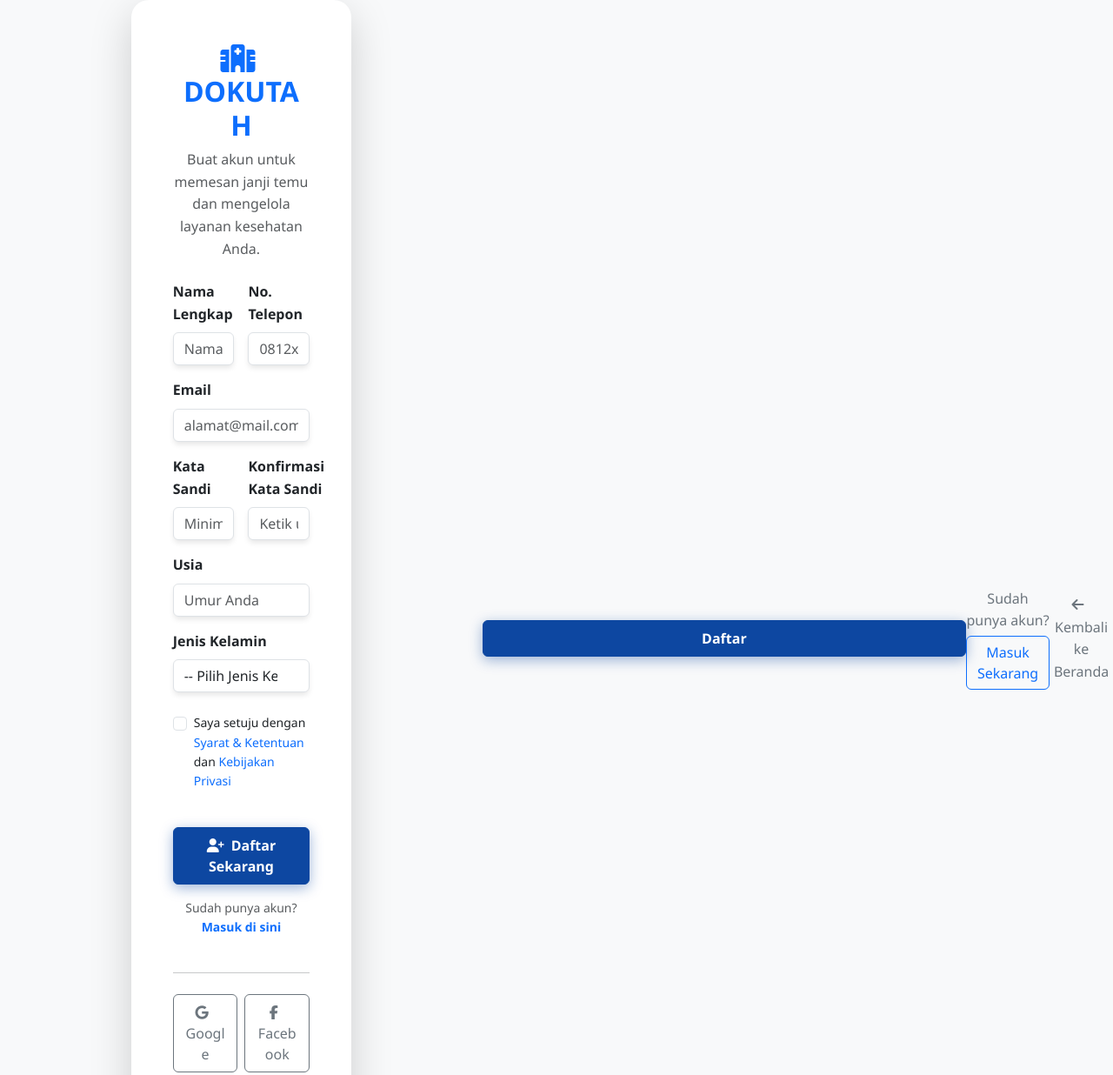
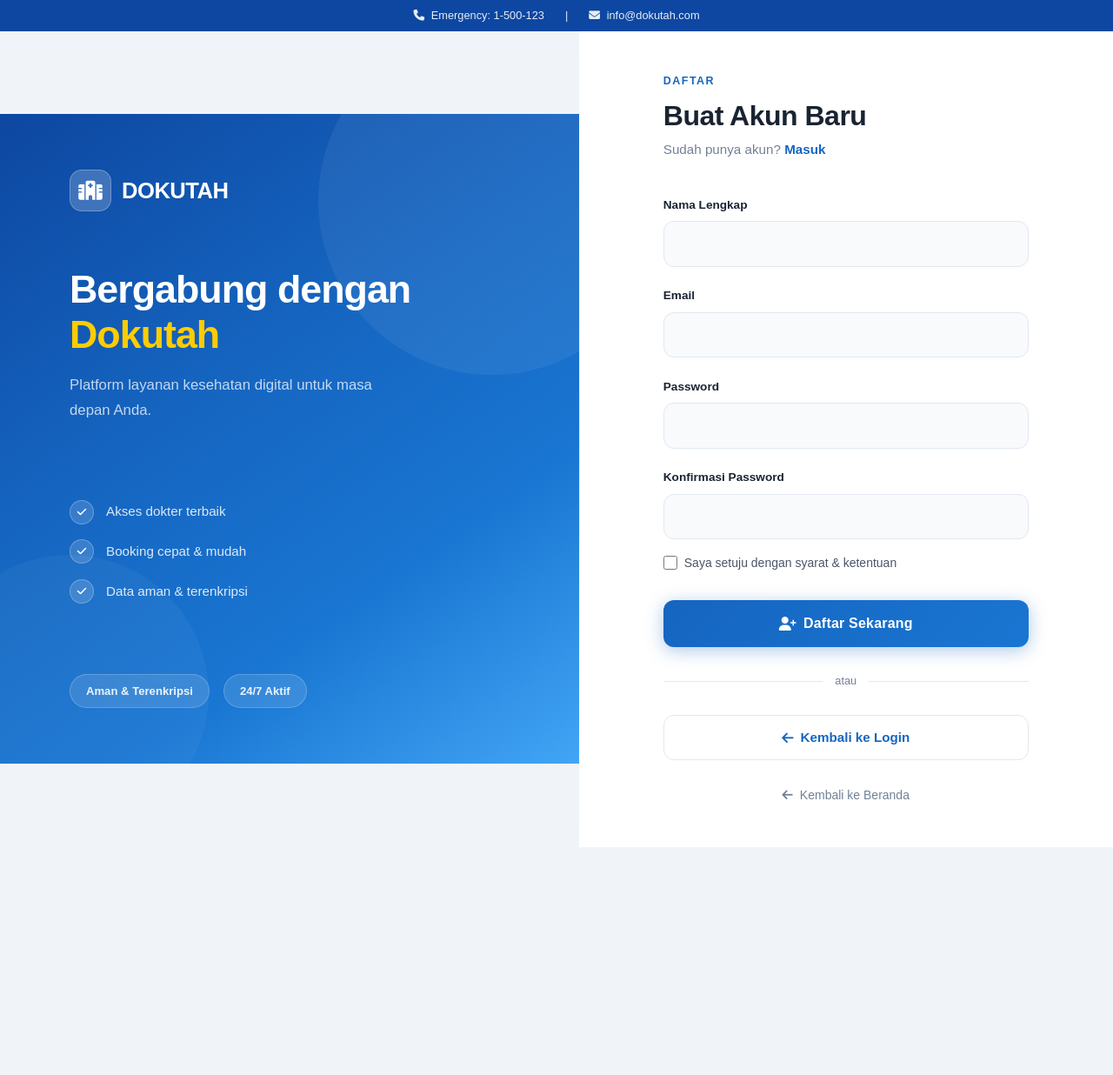
Before and after one commit to hanseliahp/ACLEC-Dokutah, a website: page public/register.html in a window 1280 px wide. Shown: the top 1236 px of the page at 87% size. After the commit the page ends 974 px from the top, so only its background shows below. Drawn offline with nearby package versions, Linux system fonts and the light colour scheme.

Commit message:
register dan styele modifikasi

```diff
--- a/public/register.html
+++ b/public/register.html
@@ -3,146 +3,138 @@
 <head>
     <meta charset="UTF-8">
     <meta name="viewport" content="width=device-width, initial-scale=1.0">
-    <title>Daftar - Dokutah</title>
+    <title>Daftar — Dokutah</title>
+
+    <!-- Bootstrap & Icons -->
     <link href="https://cdn.jsdelivr.net/npm/bootstrap@5.3.0/dist/css/bootstrap.min.css" rel="stylesheet">
-    <link rel="stylesheet" href="https://cdnjs.cloudflare.com/ajax/libs/font-awesome/6.4.0/css/all.min.css">
     <link rel="stylesheet" href="https://cdnjs.cloudflare.com/ajax/libs/font-awesome/6.5.1/css/all.min.css">
+
+    <!-- CSS -->
     <link rel="stylesheet" href="style.css">
 </head>
-<body class="d-flex align-items-center min-vh-100 bg-light">
-    <div class="container">
-        <div class="row justify-content-center">
-            <div class="col-md-7 col-lg-6">
-                <div class="card p-5 shadow-lg border-0">
-                    <div class="text-center mb-4">
-                        <a href="index.html" class="text-decoration-none">
-                            <h2 class="fw-bold text-primary mb-0"><i class="fas fa-hospital me-2"></i>DOKUTAH</h2>
-                        </a>
-                        <p class="text-muted mb-0 mt-2">Buat akun untuk memesan janji temu dan mengelola layanan kesehatan Anda.</p>
-                    </div>
 
-                    <form id="registerForm">
-                        <div class="row g-3">
-                            <div class="col-md-6">
-                                <label for="registerName" class="form-label fw-bold">Nama Lengkap</label>
-                                <input type="text" class="form-control" id="registerName" placeholder="Nama Anda" required>
-                            </div>
-                            <div class="col-md-6">
-                                <label for="registerPhone" class="form-label fw-bold">No. Telepon</label>
-                                <input type="tel" class="form-control" id="registerPhone" placeholder="0812xxxxxxx" required>
-                            </div>
-                        </div>
+<body class="login-page register-page">
 
-                        <div class="mb-3 mt-3">
-                            <label for="registerEmail" class="form-label fw-bold">Email</label>
-                            <input type="email" class="form-control" id="registerEmail" placeholder="alamat@mail.com" required>
-                        </div>
+    <!-- TOP BAR -->
+    <div class="login-emergency-bar">
+        <span><i class="fas fa-phone me-1"></i> Emergency: 1-500-123</span>
+        <span>|</span>
+        <span><i class="fas fa-envelope me-1"></i> info@dokutah.com</span>
+    </div>
 
-                        <div class="row g-3">
-                            <div class="col-md-6">
-                                <label for="registerPassword" class="form-label fw-bold">Kata Sandi</label>
-                                <input type="password" class="form-control" id="registerPassword" placeholder="Minimal 8 karakter" required>
-                            </div>
-                            <div class="col-md-6">
-                                <label for="registerConfirm" class="form-label fw-bold">Konfirmasi Kata Sandi</label>
-                                <input type="password" class="form-control" id="registerConfirm" placeholder="Ketik ulang kata sandi" required>
-                            </div>
-                        </div>
+    <!-- LEFT PANEL -->
+    <div class="login-left-panel">
 
-                        <div class="mb-3 mt-3">
-                            <label for="registerAge" class="form-label fw-bold">Usia</label>
-                            <input type="number" class="form-control" id="registerAge" placeholder="Umur Anda" required>
-                        </div>
+        <div class="login-brand">
+            <div class="login-brand-icon">
+                <i class="fas fa-hospital-alt"></i>
+            </div>
+            <span class="login-brand-text">DOKUTAH</span>
+        </div>
 
-                        <div class="mb-3">
-                            <label for="registerGender" class="form-label fw-bold">Jenis Kelamin</label>
-                            <select class="form-select" id="registerGender" required>
-                                <option selected disabled>-- Pilih Jenis Kelamin --</option>
-                                <option value="male">Laki-laki</option>
-                                <option value="female">Perempuan</option>
-                            </select>
-                        </div>
+        <div class="login-headline">
+            <h1>Bergabung dengan<br><span>Dokutah</span></h1>
+            <p>Platform layanan kesehatan digital untuk masa depan Anda.</p>
+        </div>
 
-                        <div class="form-check mb-3 mt-4">
-                            <input class="form-check-input" type="checkbox" id="agreeTerms" required>
-                            <label class="form-check-label small" for="agreeTerms">
-                                Saya setuju dengan <a href="#" class="text-decoration-none">Syarat & Ketentuan</a> dan <a href="#" class="text-decoration-none">Kebijakan Privasi</a>
-                            </label>
-                        </div>
+        <ul class="login-feature-list">
+            <li><div class="lf-check"><i class="fas fa-check"></i></div>Akses dokter terbaik</li>
+            <li><div class="lf-check"><i class="fas fa-check"></i></div>Booking cepat & mudah</li>
+            <li><div class="lf-check"><i class="fas fa-check"></i></div>Data aman & terenkripsi</li>
+        </ul>
 
-                        <button type="submit" class="btn btn-primary w-100 fw-bold py-2 mt-4">
-                            <i class="fas fa-user-plus me-2"></i>Daftar Sekarang
-                        </button>
+        <div class="login-trust-badges">
+            <div class="login-badge-pill">Aman & Terenkripsi</div>
+            <div class="login-badge-pill">24/7 Aktif</div>
+        </div>
 
-                        <p class="text-center text-muted small mt-3">
-                            Sudah punya akun? <a href="login.html" class="text-decoration-none fw-bold">Masuk di sini</a>
-                        </p>
-                    </form>
+    </div>
 
-                    <hr class="my-4">
+    <!-- RIGHT PANEL -->
+    <div class="login-right-panel">
 
-                    <div class="row g-2">
-                        <div class="col-6">
-                            <button class="btn btn-outline-secondary w-100 py-2">
-                                <i class="fab fa-google me-2"></i>Google
-                            </button>
-                        </div>
-                        <div class="col-6">
-                            <button class="btn btn-outline-secondary w-100 py-2">
-                                <i class="fab fa-facebook-f me-2"></i>Facebook
-                            </button>
-                        </div>
-                    </div>
+        <div class="login-box register-box">
+
+            <div class="login-header">
+                <div class="login-eyebrow">Daftar</div>
+                <h2>Buat Akun Baru</h2>
+                <p>Sudah punya akun?
+                    <a href="login.html" class="register-link">Masuk</a>
+                </p>
+            </div>
+
+            <form id="registerForm">
+
+                <div class="login-form-group">
+                    <label class="login-label">Nama Lengkap</label>
+                    <input type="text" class="login-input" id="registerName" required>
                 </div>
 
-                <div class="alert alert-info mt-4 small" role="alert">
-                    <i class="fas fa-info-circle me-2"></i>
-                    <strong>Keamanan Data:</strong> Kami menggunakan enkripsi tingkat bank untuk melindungi informasi pribadi Anda.
+                <div class="login-form-group">
+                    <label class="login-label">Email</label>
+                    <input type="email" class="login-input" id="registerEmail" required>
                 </div>
-            </div>
+
+                <div class="login-form-group">
+                    <label class="login-label">Password</label>
+                    <input type="password" class="login-input" id="registerPassword" required>
+                </div>
+
+                <div class="login-form-group">
+                    <label class="login-label">Konfirmasi Password</label>
+                    <input type="password" class="login-input" id="registerConfirm" required>
+                </div>
+
+                <div class="login-options">
+                    <label class="login-check">
+                        <input type="checkbox" required>
+                        <span>Saya setuju dengan syarat & ketentuan</span>
+                    </label>
+                </div>
+
+                <button type="submit" class="login-btn-submit">
+                    <i class="fas fa-user-plus"></i>
+                    Daftar Sekarang
+                </button>
+
+            </form>
+
+            <div class="login-divider"><span>atau</span></div>
+
+            <a href="login.html" class="login-btn-register">
+                <i class="fas fa-arrow-left"></i>
+                Kembali ke Login
+            </a>
+
+            <a href="index.html" class="login-back-link">
+                <i class="fas fa-arrow-left"></i>
+                Kembali ke Beranda
+            </a>
+
         </div>
     </div>
 
-    <script src="https://cdn.jsdelivr.net/npm/bootstrap@5.3.0/dist/js/bootstrap.bundle.min.js"></script>
-    <script>
-        document.getElementById('registerForm').addEventListener('submit', function(e) {
-            e.preventDefault();
+<script>
+document.getElementById('registerForm').addEventListener('submit', function(e) {
+    e.preventDefault();
 
-            const password = document.getElementById('registerPassword').value;
-            const confirm = document.getElementById('registerConfirm').value;
+    const password = document.getElementById('registerPassword').value;
+    const confirm = document.getElementById('registerConfirm').value;
 
-            if (password !== confirm) {
-                alert('Kata sandi tidak cocok!');
-                return;
-            }
+    if (password !== confirm) {
+        alert('Password tidak cocok!');
+        return;
+    }
 
-            if (password.length < 8) {
-                alert('Kata sandi minimal 8 karakter!');
-                return;
-            }
+    if (password.length < 8) {
+        alert('Minimal 8 karakter!');
+        return;
+    }
 
-            alert('Pendaftaran berhasil! Silakan login dengan akun Anda.');
-            window.location.href = 'login.html';
-        });
-    </script>
+    alert('Registrasi berhasil!');
+    window.location.href = 'login.html';
+});
+</script>
+
 </body>
 </html>
-                        <button type="submit" class="btn btn-primary w-100 py-2 mt-4">Daftar</button>
-                    </form>
-
-                    <div class="text-center mt-4">
-                        <p class="mb-1 text-secondary">Sudah punya akun?</p>
-                        <a href="login.html" class="btn btn-outline-primary w-100">Masuk Sekarang</a>
-                    </div>
-
-                    <div class="text-center mt-4">
-                        <a href="index.html" class="text-decoration-none text-secondary"><i class="fas fa-arrow-left me-2"></i>Kembali ke Beranda</a>
-                    </div>
-                </div>
-            </div>
-        </div>
-    </div>
-
-    <script src="https://cdn.jsdelivr.net/npm/bootstrap@5.3.0/dist/js/bootstrap.bundle.min.js"></script>
-</body>
-</html>
--- a/public/style.css
+++ b/public/style.css
@@ -900,3 +900,115 @@ body { font-family: 'Segoe UI', Tahoma, Geneva, Verdana, sans-serif; }
     .login-left-panel { display: none; }
     .login-right-panel { width: 100%; padding: 2rem 1.5rem; }
 }
+
+.register-page {
+    font-family: 'Plus Jakarta Sans', sans-serif;
+    background: #f0f4f8;
+    min-height: 100vh;
+    display: flex;
+    align-items: center;
+}
+
+/* Card */
+.register-card {
+    border-radius: 20px;
+    padding: 2.5rem;
+    border: none;
+    box-shadow: 0 15px 50px rgba(0,0,0,0.12);
+    background: white;
+}
+
+/* Title */
+.register-title {
+    font-weight: 800;
+    color: #1a2332;
+}
+
+.register-subtitle {
+    color: #718096;
+    font-size: 0.95rem;
+}
+
+/* Input */
+.register-input {
+    border-radius: 12px;
+    padding: 12px 14px;
+    border: 1.5px solid #e2e8f0;
+    background: #f8fafc;
+    transition: all 0.25s ease;
+}
+
+.register-input:focus {
+    border-color: #1565c0;
+    background: white;
+    box-shadow: 0 0 0 4px rgba(21,101,192,0.1);
+}
+
+/* Label */
+.register-label {
+    font-weight: 600;
+    font-size: 0.85rem;
+    color: #1a2332;
+}
+
+/* Button */
+.register-btn {
+    border-radius: 12px;
+    font-weight: 700;
+    padding: 12px;
+    background: linear-gradient(135deg, #1565c0, #1976d2);
+    border: none;
+    color: white;
+    transition: all 0.3s ease;
+}
+
+.register-btn:hover {
+    transform: translateY(-2px);
+    box-shadow: 0 8px 25px rgba(21,101,192,0.4);
+}
+
+/* Divider */
+.register-divider {
+    text-align: center;
+    margin: 1.8rem 0;
+    color: #718096;
+    font-size: 0.85rem;
+}
+
+/* Social */
+.register-social button {
+    border-radius: 10px;
+    padding: 10px;
+    font-weight: 600;
+}
+
+/* Link */
+.register-link {
+    color: #1565c0;
+    font-weight: 600;
+    text-decoration: none;
+}
+
+.register-link:hover {
+    color: #0d47a1;
+}
+
+.register-box {
+    max-width: 420px;
+}
+
+/* biar beda dikit tapi tetap konsisten */
+.register-page .login-headline h1 span {
+    color: #ffcc00;
+}
+
+/* link register */
+.register-link {
+    color: #1565c0;
+    font-weight: 600;
+    text-decoration: none;
+}
+
+.register-link:hover {
+    color: #0d47a1;
+}
```
